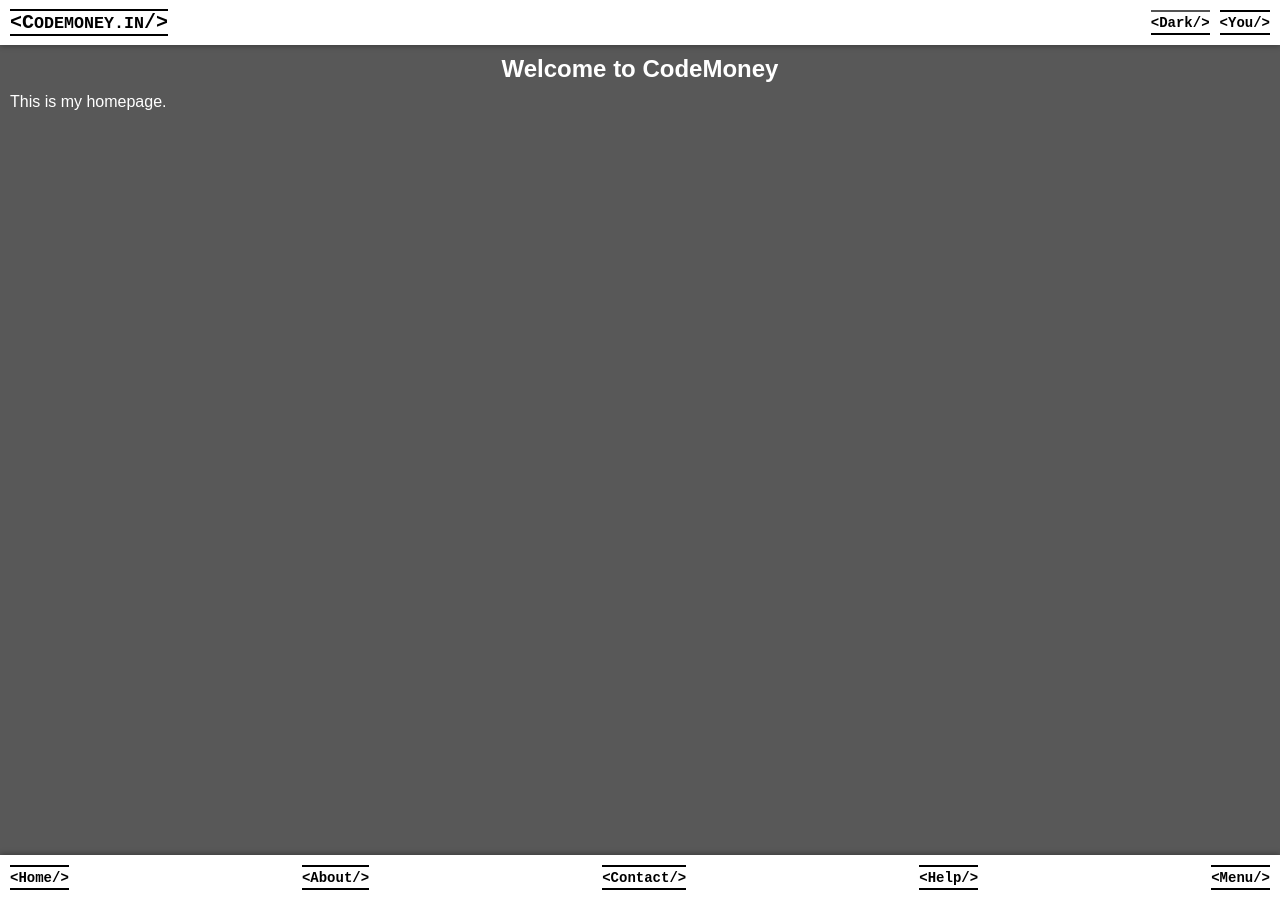
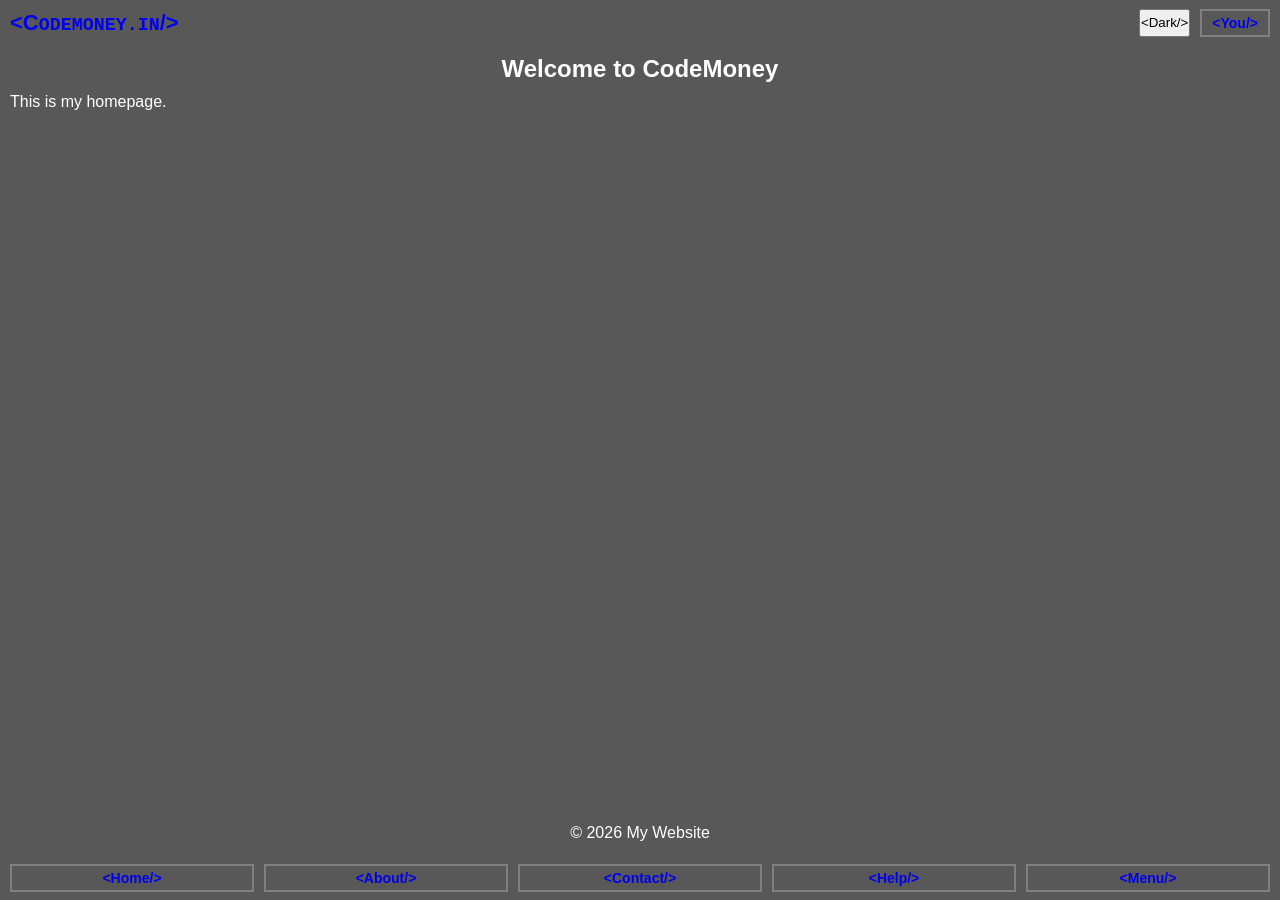
Before and after one commit to naahchi/testing, a Jekyll site: the page built from index.html, in a window 1280 px wide and 900 px high. Built offline with Jekyll 4.4.1, drawn with Linux system fonts in a browser that asks for light colours.

Commit message:
Update style.css

```diff
--- a/css/style.css
+++ b/css/style.css
@@ -11,41 +11,32 @@ h2{
     text-align: center;
     padding: 10px;
 }
+.coming_soon, .maintenance, .page_not_found{
+    min-height: calc(100dvh - 150px);
+    display: grid;
+    place-items: center;
+    font-size: clamp(30px, 4vw, 42px);
+    font-weight: bold;
+}
 .top_nav{
+    width: 100%;
+    height: 45px;
     position: sticky;
     top: 0;
-    z-index: 99;
-    height: 45px;
-    padding: 0 10px;
     display: flex;
     align-items: center;
-    background-color: white;
-    box-shadow: 0 2px 5px 0 rgba(0, 0, 0, 0.26);
+    z-index: 99;
+    padding: 0 10px;
 }
 .logo{
     text-decoration: none;
-    color: black;
-    font-family: monospace;
-    font-size: 20px;
+    font-size: 22px;
     font-weight: bold;
-    border-top: 2px solid;
-    border-bottom: 2px solid;
 }
 .top_nav_box {
     display: flex;
     gap: 10px;
     margin-left: auto;
-}
-.top_nav button{
-    text-transform: capitalize;
-    font-family: monospace;
-    font-size: 14px;
-    font-weight: bold;
-    background-color: transparent;
-    padding: 2.5px 0;
-    /* border-radius: 5px; */
-    border-right: none;
-    border-left: none;
 }
 .bottom_nav{
     position: fixed;
@@ -54,32 +45,35 @@ h2{
     width: 100%;
     height: 45px;
     padding: 0 10px;
-    display: flex;
+    display: grid;
+    grid-template-columns: repeat(5, 1fr);
+    gap: 10px;
     align-items: center;
     justify-content: space-between;
-    background-color: white;
-    box-shadow: 0 -2px 5px 0 rgba(0, 0, 0, 0.26);
 }
-.bottom_nav a, .top_login_btn{
+.top_nav_box a, .bottom_nav a{
     text-decoration: none;
-    font-family: monospace;
+    text-align: center;
+    text-transform: capitalize;
     font-size: 14px;
     font-weight: bold;
-    color: black;
-    padding: 2.5px 0;
-    border-top: 2px solid;
-    border-bottom: 2px solid;
-    /* border: 2px solid black; */
-    /* border-radius: 5px; */
+    padding: 4px 0;
+    border: 2px solid gray;
+    cursor: pointer;
+
+}
+.top_nav_box a{
+    padding: 4px 10px;
 }
 main{
-    min-height: 100dvh;
+    min-height: calc(100dvh - 135px);
     padding: 0 10px;
 }
 footer{
-    text-align: center;
-    padding: 10px;
-    margin-bottom: 50px;
+    height: 45px;
+    display: flex;
+    align-items: center;
+    justify-content: center;
 }
 /* view css */
 .editor,.top_header{display:flex;color:#fff;font-family:monospace}.attr,.code,.comment,.disabled,.editor,.keyword,.lines div,.link,.tag,.text,.top_header,.value{font-family:monospace}.top_header{background:#404040;font-size:12px;padding:0 0 1px;border-bottom:1px solid #b3b3b3}.top_header input[type=checkbox]{display:none}.top_header input[type=checkbox]+label::before{content:"";display:inline-block;width:11px;height:11px;margin-bottom:2px;border:1px solid #7f83a2;border-radius:3px;background-color:#eeeeee00;margin-right:.5em;vertical-align:middle;cursor:pointer}.top_header input[type=checkbox]:checked+label::before{color:#fff;text-align:center;content:"\2713";font-weight:700;background-color:#07f;border:1px solid #07f;font-size:1em;line-height:1.15em}.top_header span{color:#9cdcfe}.editor{height:100dvh;background:#121212}.lines{background:#404040;width:32px;padding:0 5px 0 0;text-align:right;user-select:none;color:#858585;border-right:1px solid #b3b3b3}.lines div{width:100%;text-align:right;font-size:10px;height:15px}.code{padding:0 5px;font-size:13px;white-space:pre;overflow-x:auto;flex:1}.text{color:#fff}.disabled{color:#b4b4b4}.link{color:#b4aaff;text-decoration:underline;cursor:pointer}.tag{color:#569cd6}.attr{color:#9cdcfe}.value{color:#ce9178}.comment{color:#6a9955}.keyword{color:#c586c0}@media (max-width:768px){#desktop-layout{display:none}}@media (min-width:768px){#desktop-layout{display:block}}
```
